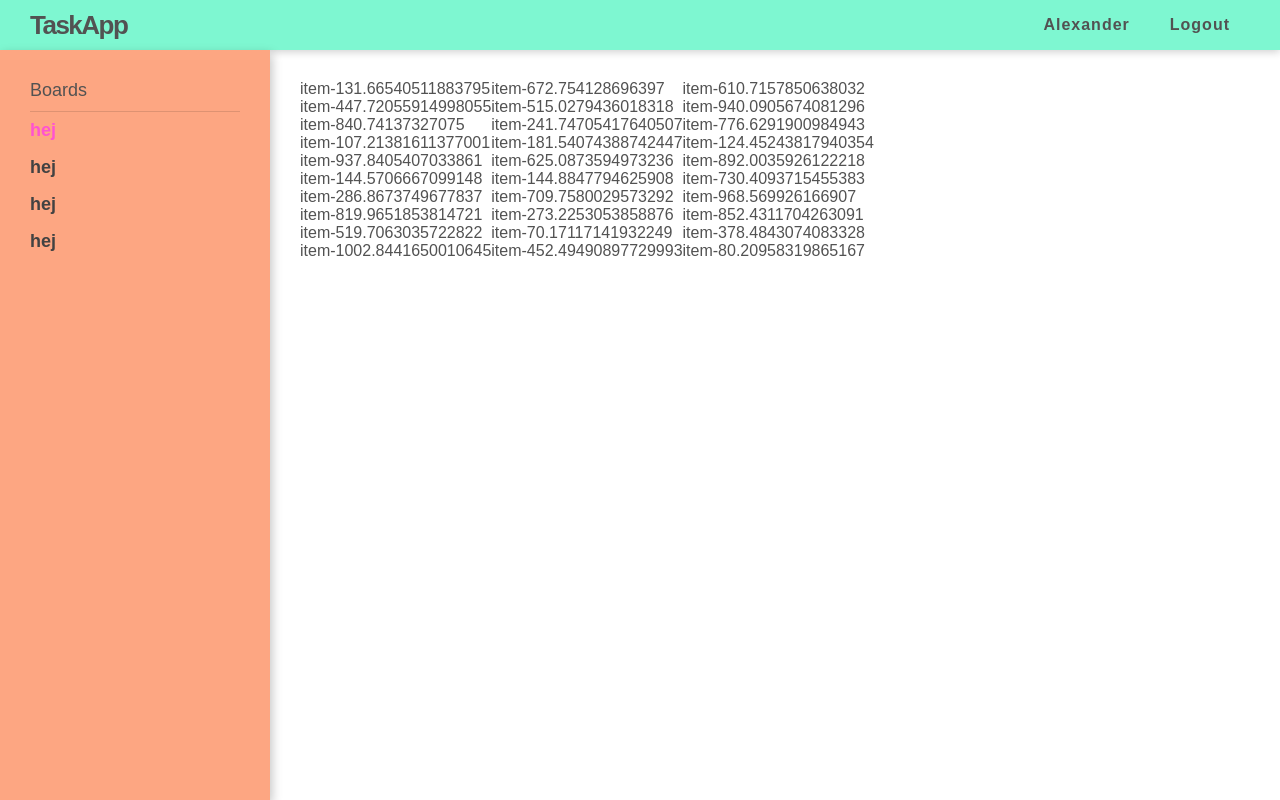
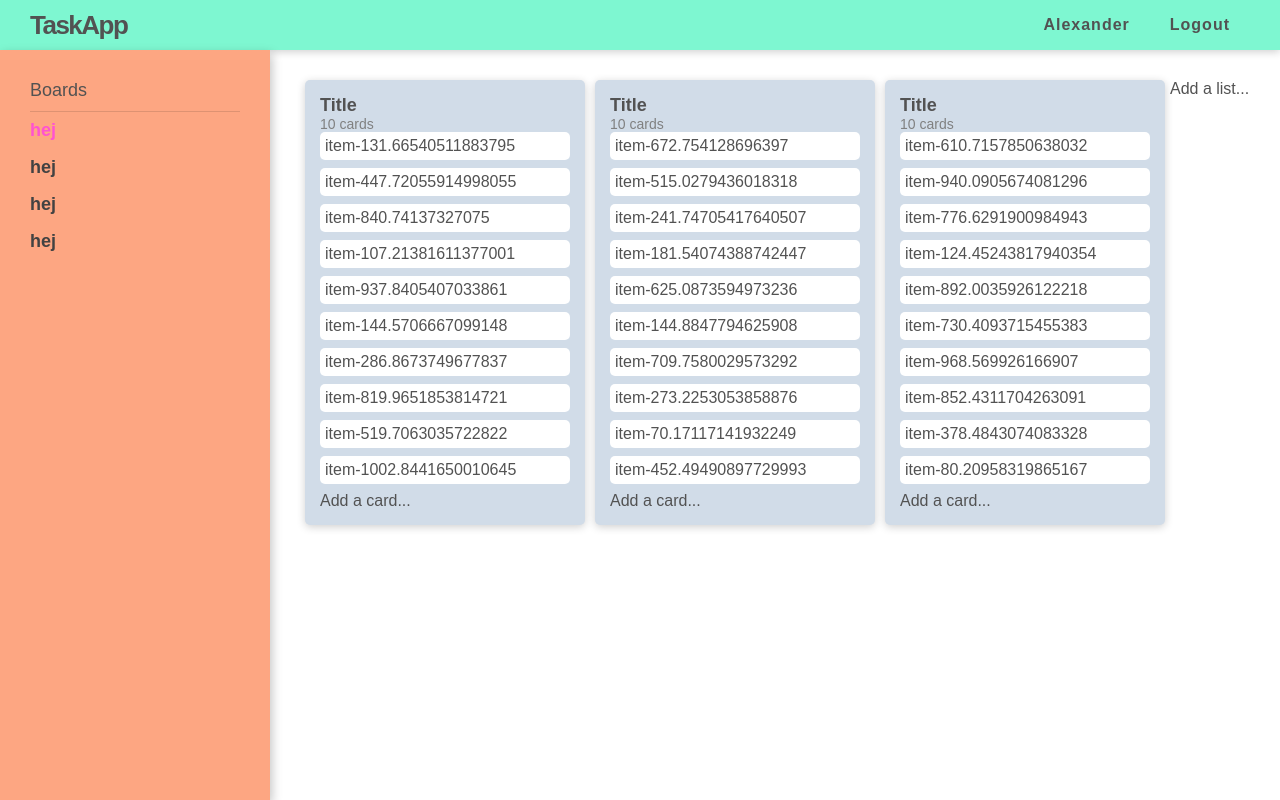
Before and after one commit to Alexloof/TaskApp, a React (Create React App) app in the folder client/: page / in a window 1280 px wide. Built offline with nearby package versions, Linux system fonts and the light colour scheme.

Commit message:
Styled cardlist + cards

```diff
--- a/client/src/views/board/components/Card/index.js
+++ b/client/src/views/board/components/Card/index.js
@@ -1,5 +1,7 @@
 import React, { Component } from 'react'
 import { Draggable } from 'react-beautiful-dnd'
+
+import { CardContainer } from './style'
 
 class Card extends Component {
   render() {
@@ -7,13 +9,14 @@ class Card extends Component {
     return (
       <Draggable draggableId={id} index={index}>
         {(provided, snapshot) => (
-          <div
-            ref={provided.innerRef}
+          <CardContainer
+            innerRef={provided.innerRef}
             {...provided.draggableProps}
             {...provided.dragHandleProps}
+            isDragging={snapshot.isDragging}
           >
             {id}
-          </div>
+          </CardContainer>
         )}
       </Draggable>
     )
--- /dev/null
+++ b/client/src/views/board/components/Card/style.js
@@ -0,0 +1,8 @@
+import styled from 'styled-components'
+
+export const CardContainer = styled.div`
+  background: ${({ isDragging }) => (isDragging ? '#e8e8e8' : 'white')};
+  padding: 5px;
+  border-radius: 5px;
+  margin: 0 0 8px 0;
+`
--- a/client/src/views/board/components/CardList/index.js
+++ b/client/src/views/board/components/CardList/index.js
@@ -2,17 +2,25 @@ import React, { Component } from 'react'
 import { Droppable } from 'react-beautiful-dnd'
 
 import Card from '../Card'
+
+import { ListContainer, Title, MetaInfo } from './style'
 
 class CardList extends Component {
   render() {
     return (
       <Droppable droppableId={this.props.id}>
         {(provided, snapshot) => (
-          <div ref={provided.innerRef}>
+          <ListContainer
+            innerRef={provided.innerRef}
+            isDraggingOver={snapshot.isDraggingOver}
+          >
+            <Title>Title</Title>
+            <MetaInfo>10 cards</MetaInfo>
             {this.props.cards.map((card, index) => (
               <Card key={card.id} {...card} index={index} />
             ))}
-          </div>
+            Add a card...
+          </ListContainer>
         )}
       </Droppable>
     )
--- /dev/null
+++ b/client/src/views/board/components/CardList/style.js
@@ -0,0 +1,20 @@
+import styled from 'styled-components'
+
+export const ListContainer = styled.div`
+  width: 280px;
+  background: ${({ isDraggingOver }) =>
+    isDraggingOver ? '#a9cfff' : '#d1dce8'};
+  border-radius: 5px;
+  margin: 0 5px;
+  padding: 15px;
+  box-shadow: 0px 2px 8px 0px #00000030;
+`
+export const Title = styled.h2`
+  font-weight: bold;
+  font-size: 18px;
+`
+
+export const MetaInfo = styled.p`
+  color: gray;
+  font-size: 14px;
+`
--- a/client/src/views/board/index.js
+++ b/client/src/views/board/index.js
@@ -118,6 +118,7 @@ class Board extends Component {
             {this.state.lists.map(list => (
               <CardList key={list.id} id={list.id} cards={list.cards} />
             ))}
+            Add a list...
           </DragDropContext>
         </Container>
       </Fragment>
```
